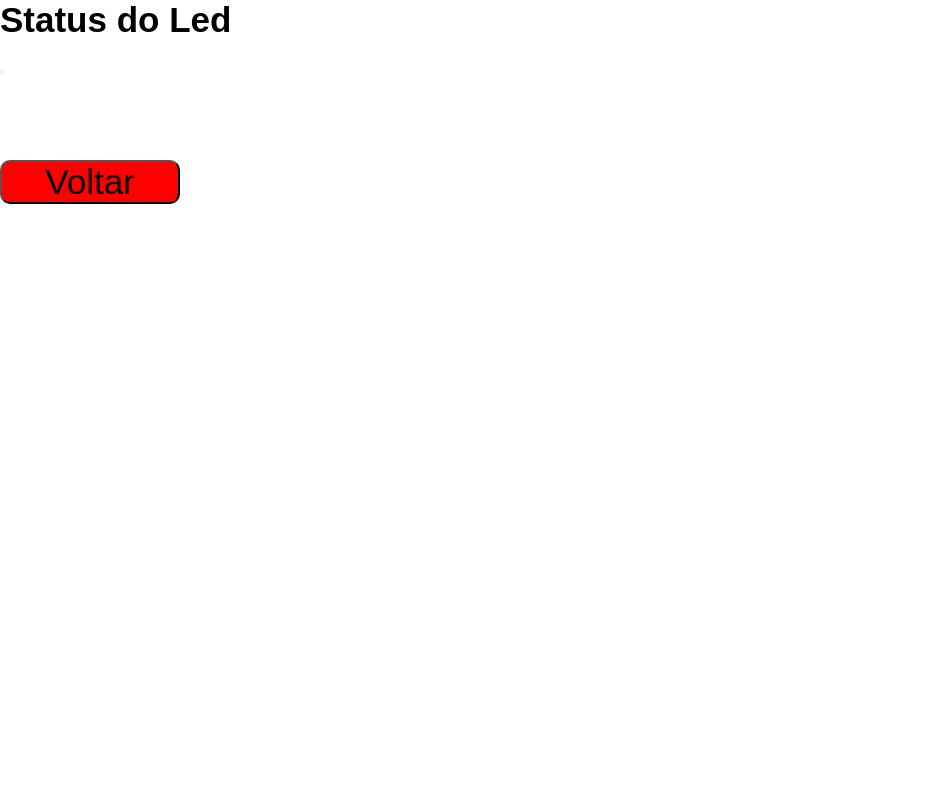
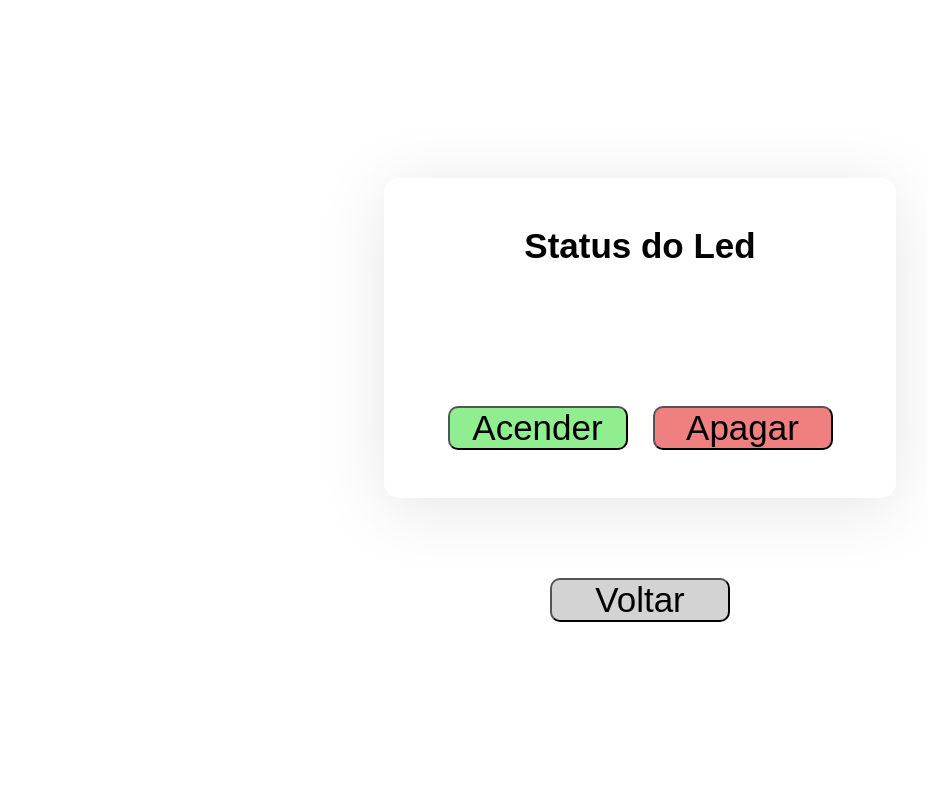
Before and after one commit to DanilloMatavelli/3ds2025_iot_sala_inteligente, a Flask app: template templates/pagina_led.html in a window 1280 px wide. Shown: the whole page, without its empty margins (0-927 px from the left). Run offline with Flask 3, Linux system fonts and the light colour scheme; the template is opened without the code that fills it, so the values that code supplies are empty; parts of the project's set-up code (start-up, migrations or seed data) failed here and were passed over.

Commit message:
Criando página de led

```diff
--- a/styles/pagina_lampada.css
+++ b/styles/pagina_lampada.css
@@ -47,7 +47,7 @@
 
 .btn{
 
-    background-color: red;
+    background-color: #d3d3d3;
     border-radius: 10px;
     width: 180px;
     height: auto;
--- a/styles/pagina_led.css
+++ b/styles/pagina_led.css
@@ -7,11 +7,57 @@
 
 }
 
+.container-body{
+    display: flex;
+    align-items: center;
+    justify-content: center;
+    flex-direction: column;
+    height: 100vh;
+    width: 100vw;
+
+}
+
+.container{
+    display: flex;
+    flex-direction: column;
+    align-items: center;
+    justify-content: center;
+    border-radius: 15px;
+    box-shadow:  0 10px 70px rgba(0, 0, 0, 0.1);
+    width: 40%;
+    height: 40%;
+    gap: 30px;
+
+}
+
+.btns{
+    display: flex;
+    gap: 25px;
+    width: auto;
+    height: auto;
+}
+
 .btn{
 
-    background-color: red;
+
     border-radius: 10px;
     width: 180px;
     height: auto;
     margin-top: 80px;
 }
+
+.btn:hover{
+    opacity: 80%;
+}
+
+.ace{
+    background-color: lightgreen;
+}
+
+.apa{
+    background-color: lightcoral;
+}
+
+.vol{
+    background-color: #d3d3d3;
+}
--- a/templates/pagina_lampada.html
+++ b/templates/pagina_lampada.html
@@ -19,13 +19,13 @@
 
           <div id="icone" class="status-icon">💡</div>
 
-          <span id="status">Carregando...</span>
+
 
         </div>
 
     </div>
 
-      <a href="./pagina_led.html"><button class="btn">Ir ao LED</button></a>
+    <a href="./pagina_led.html"><button class="btn ir-led">Ir ao LED</button></a>
 
 
 
--- a/templates/pagina_led.html
+++ b/templates/pagina_led.html
@@ -8,7 +8,7 @@
 
     <link rel="stylesheet" href="/styles/pagina_led.css">
 </head>
-<body>
+<body class="container-body">
 
     <div class="container">
 
@@ -16,15 +16,20 @@
 
         <div class="status">
 
-          <button></button>
-
 
 
         </div>
 
+        <div class="btns">
+
+            <button class="btn ace">Acender</button>
+
+            <button class="btn apa">Apagar</button>
+        </div>
+
     </div>
 
-    <a href="./pagina_lampada.html"><button class="btn">Voltar</button></a>
+    <a href="./pagina_lampada.html"><button class="btn vol">Voltar</button></a>
 
 </body>
 </html>
```
